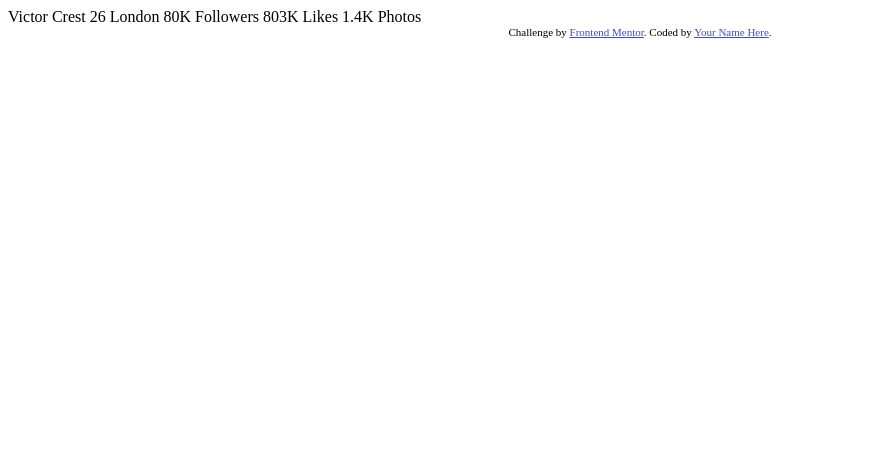
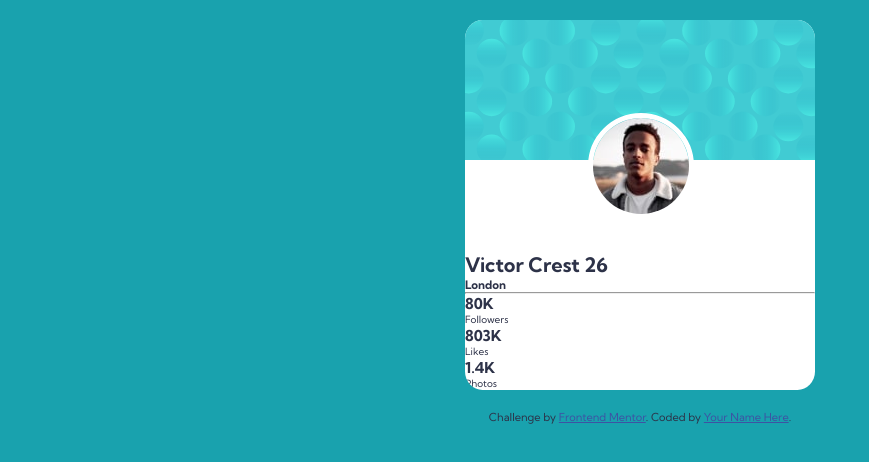
Before and after one commit to axseinga/card-challenge, a plain HTML site: page index.html in a window 1280 px wide. Shown: the whole page, without its empty margins (0-869 px from the left). Drawn offline with Linux system fonts and the light colour scheme.

Commit message:
add layout

```diff
--- a/index.html
+++ b/index.html
@@ -4,29 +4,53 @@
   <meta charset="UTF-8">
   <meta name="viewport" content="width=device-width, initial-scale=1.0"> <!-- displays site properly based on user's device -->
 
+  <link rel="preconnect" href="https://fonts.gstatic.com">
+<link href="https://fonts.googleapis.com/css2?family=Kumbh+Sans:wght@400;700&display=swap" rel="stylesheet">
   <link rel="icon" type="image/png" sizes="32x32" href="./images/favicon-32x32.png">
+  <link rel="stylesheet" href="style.css" type="text/css">
 
   <title>Frontend Mentor | Profile card component</title>
 
-  <!-- Feel free to remove these styles or customise in your own stylesheet 👍 -->
-  <style>
-    .attribution { font-size: 11px; text-align: center; }
-    .attribution a { color: hsl(228, 45%, 44%); }
-  </style>
 </head>
 <body>
-  Victor Crest
-  26
-  London
+ <div class="wrap">
+  <div class="card">
 
-  80K
-  Followers
+    <div class="card__bg">
+      <img src="images/bg-pattern-card.svg" alt="User image" class="bg">
+    </div>
 
-  803K
-  Likes
+    <div class="card__img">
+      <img src="images/image-victor.jpg" alt="User image" class="img">
+    </div>
 
-  1.4K
-  Photos
+    <div class="card__profile">
+      <h1>Victor Crest 26</h1>
+      <h3>London</h3>
+    </div>
+
+    <hr>
+
+    <div class="card__rates">
+      <div class="rate">
+        <h2>80K</h2>
+        <p>Followers</p>
+      </div>
+
+      <div class="rate">
+        <h2>803K</h2>
+        <p>Likes</p>
+      </div>
+
+      <div class="rate">
+        <h2>1.4K</h2>
+        <p>Photos</p>
+      </div>
+    </div>
+
+  </div>
+</div>
+
   <div class="attribution">
     Challenge by <a href="https://www.frontendmentor.io?ref=challenge" target="_blank">Frontend Mentor</a>.
     Coded by <a href="#">Your Name Here</a>.
--- /dev/null
+++ b/style.css
@@ -0,0 +1,46 @@
+.attribution { font-size: 11px; text-align: center; }
+.attribution a { color: hsl(228, 45%, 44%); }
+
+/* global reset */
+
+* {
+    margin: 0;
+    padding: 0;
+    box-sizing: inherit;
+}
+
+html {
+    box-sizing: border-box;
+    font-size: 62.5%;
+    font-family: "Kumbh Sans";
+    background-color: hsl(185, 75%, 39%);
+    color: hsl(229, 23%, 23%);
+}
+
+.card {
+    background-color: #fff;
+    width: 350px;
+    height: 370px;
+    margin: 20px auto;
+    border-radius: 5%;
+    position: relative;
+
+    overflow: hidden;
+
+    display: flex;
+    flex-direction: column;
+}
+
+.card__bg {
+    width: 100%;
+    height: 100%;
+
+}
+
+.img {
+    border-radius: 50%;
+    border: 5px solid #fff;
+    position: absolute;
+    top: 25%;
+    left: 35%;
+}
```
